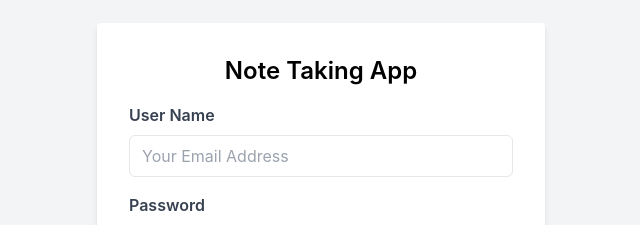
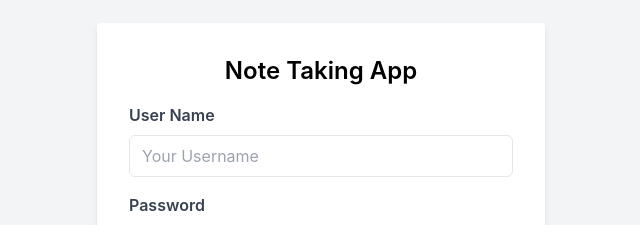
Before and after one commit to sethum3001/IdeaVault-frontend, a React (Create React App) app: page / in a window 1280 px wide. Shown: the part 201-426 px from the top of the page, without its empty margins (319-959 px from the left). Built offline with nearby package versions, Linux system fonts and the light colour scheme.

Commit message:
small changes in login page

```diff
--- a/src/pages/login.js
+++ b/src/pages/login.js
@@ -38,7 +38,7 @@ function LoginPage() {
         <form onSubmit={handleSubmit}>
           <div className="mb-4">
             <label
-              htmlFor="email"
+              htmlFor="name"
               className="block text-gray-700 font-semibold mb-2"
             >
               User Name
@@ -50,7 +50,7 @@ function LoginPage() {
               value={name}
               onChange={(e) => setName(e.target.value)}
               className="w-full px-3 py-2 border rounded-md"
-              placeholder="Your Email Address"
+              placeholder="Your Username"
               required
             />
           </div>
```
